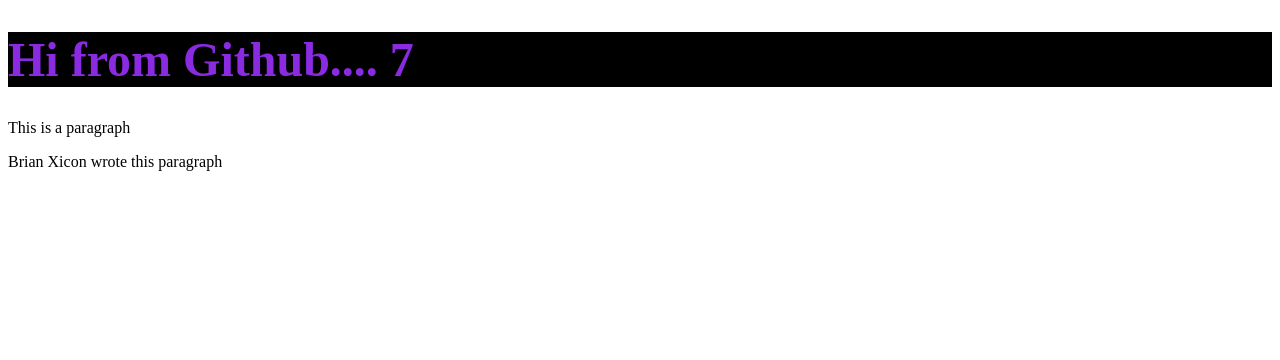
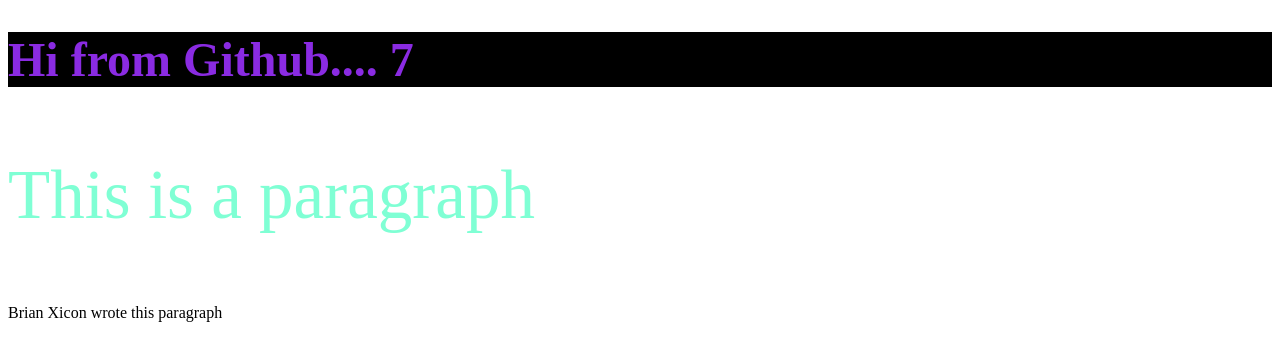
Before and after one commit to j-vandy/secoms319, a plain HTML site: page index.html in a window 1280 px wide. Drawn offline with Linux system fonts and the light colour scheme.

Commit message:
Added style sheet

```diff
--- a/index.html
+++ b/index.html
@@ -4,18 +4,12 @@
     <meta charset="UTF-8">
     <meta http-equiv="X-UA-Compatible" content="IE=edge">
     <meta name="viewport" content="width=device-width, initial-scale=1.0">
-    <style>
-        .bigfont{
-            color:blueviolet;
-            font-size: 48px;
-            background-color: black;
-        }
-    </style>
+    <link rel="stylesheet" href="styles.css">
     <title>Document</title>
 </head>
 <body>
     <h1 class="bigfont">Hi from Github.... 7</h1>
-    <p>This is a paragraph</p>
+    <p class="jackson">This is a paragraph</p>
     <p>Brian Xicon wrote this paragraph</p>
 
 </body>
--- /dev/null
+++ b/styles.css
@@ -0,0 +1,9 @@
+.bigfont{
+    color:blueviolet;
+    font-size: 48px;
+    background-color: black;
+}
+.jackson{
+    color: aquamarine;
+    font-size: 69px;
+}
```
